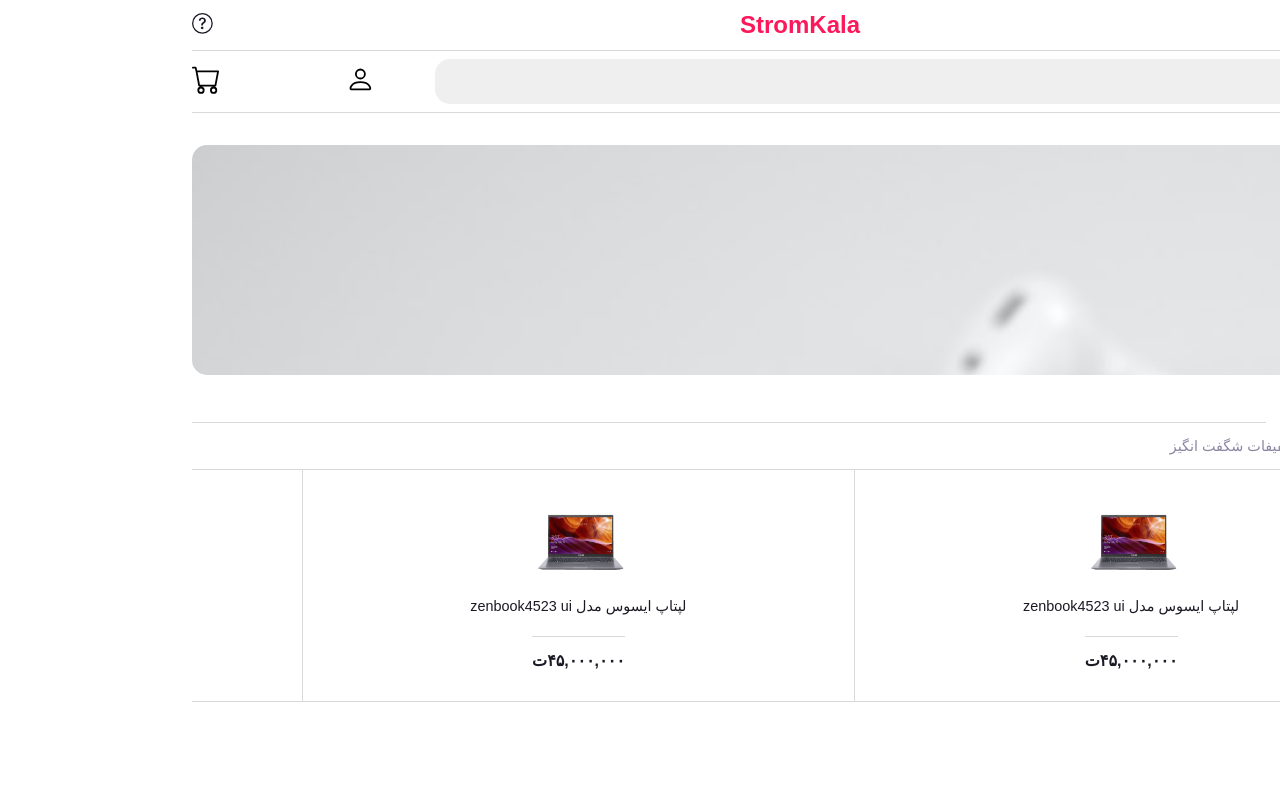
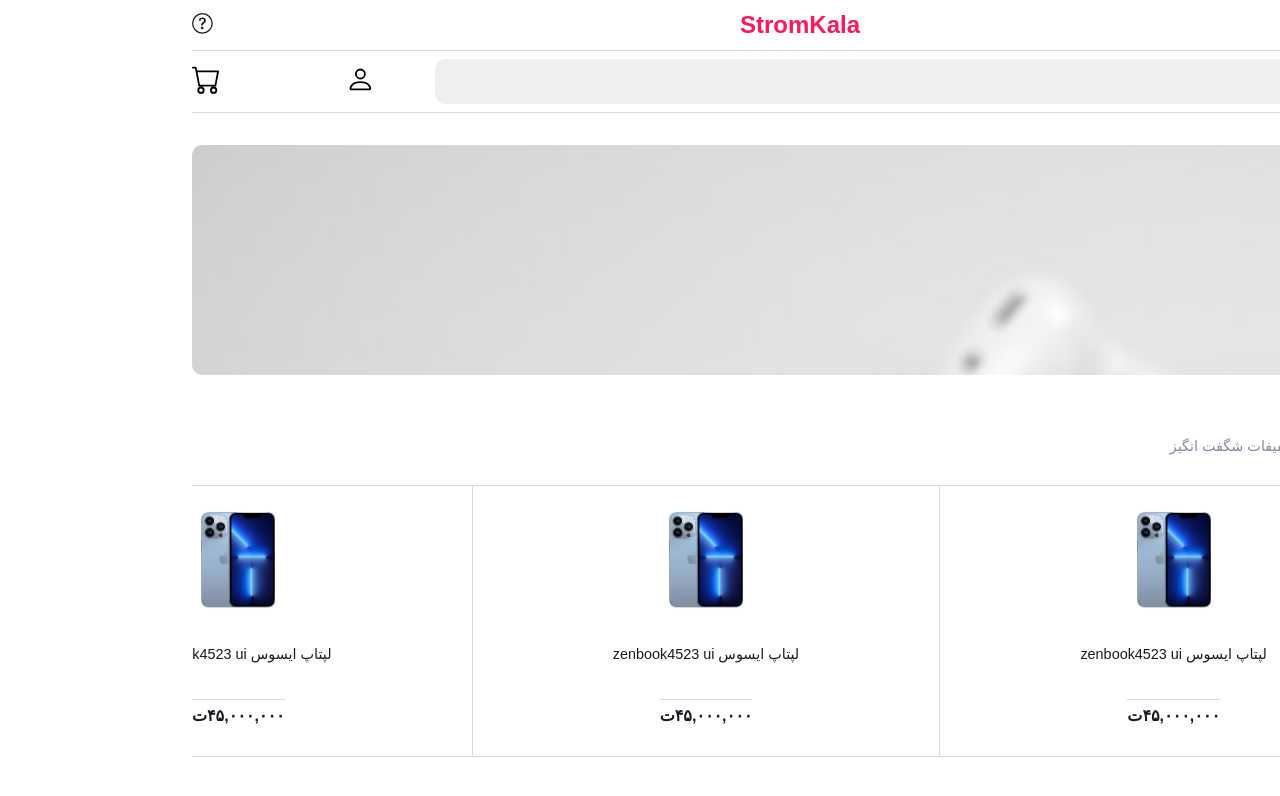
Before and after one commit to F4RD1N/storm-kala, a Next.js app: page / in a window 1280 px wide. Shown: the top 796 px of the page. Built offline with nearby package versions, Linux system fonts and the light colour scheme; a small style sheet from the web is missing.

Commit message:
update ListSlider component

```diff
--- a/components/ListSlider/ListSlider.jsx
+++ b/components/ListSlider/ListSlider.jsx
@@ -12,45 +12,42 @@
 //Styled Components
 import {
   Container,
-  Titlebar,
   Title,
   SecTitle,
-  HorizontalRule,
+  LoadMoreContainer,
+  LoadMoreButton
 } from "./ListSlider.style";
+
+//Icons
+import { AiOutlineArrowLeft } from "react-icons/ai";
 
 const ListSlider = () => {
   const mainTitle = "تخفیفات ما";
   const secTitle = "خریدی به صرفه با تخفیفات شگفت انگیز";
   return (
     <Container>
-      <Titlebar>
-        <Title>{mainTitle}</Title>
-        <HorizontalRule />
-      </Titlebar>
+      <Title>{mainTitle}</Title>
       <SecTitle>{secTitle}</SecTitle>
       <Swiper
         spaceBetween={0}
-        slidesPerView={2.2}
+        slidesPerView={2.6}
         freeMode={true}
         modules={[FreeMode]}
       >
+        {[0, 1, 2, 3, 4, 5, 6, 7, 8, 9].map((item) => {
+          return (
+            <SwiperSlide key={item} className="swiper-item">
+              <ProductCard />
+            </SwiperSlide>
+          );
+        })}
+
         <SwiperSlide className="swiper-item">
-          <ProductCard/>
-        </SwiperSlide>
-        <SwiperSlide className="swiper-item">
-          <ProductCard/>
-        </SwiperSlide>
-        <SwiperSlide className="swiper-item">
-          <ProductCard/>
-        </SwiperSlide>
-        <SwiperSlide className="swiper-item">
-          <ProductCard/>
-        </SwiperSlide>
-        <SwiperSlide className="swiper-item">
-          <ProductCard/>
-        </SwiperSlide>
-        <SwiperSlide className="swiper-item">
-          <ProductCard/>
+          <LoadMoreContainer>
+            <LoadMoreButton>
+                <AiOutlineArrowLeft />
+            </LoadMoreButton>
+            </LoadMoreContainer>
         </SwiperSlide>
       </Swiper>
     </Container>
--- a/components/ListSlider/ListSlider.style.js
+++ b/components/ListSlider/ListSlider.style.js
@@ -1,26 +1,29 @@
 import styled from "styled-components";
 
+//Global shared
+import { GlobalButton } from "../../styles/shared";
+
 export const Container = styled.div``;
-export const Titlebar = styled.div`
-  display: flex;
-  align-items: center;
-  justify-content: space-between;
-  gap: 2rem;
-`;
 
 export const Title = styled.h2`
   font-size: ${(props) => props.theme.fonts.size.listTitle};
   font-weight: bold;
   margin-bottom: 0.5rem;
 `;
-export const HorizontalRule = styled.hr`
-  align-self: center;
-  flex: 1;
-  border: none;
-  border-top: 1px solid ${(props) => props.theme.colors.border};
-`;
 export const SecTitle = styled.h3`
   color: ${(props) => props.theme.colors.textSecondary};
   font-size: ${(props) => props.theme.fonts.size.listSecTitle};
-  margin-bottom: 1rem;
+  margin-bottom: 2rem;
 `;
+
+export const LoadMoreContainer = styled.div`
+  height: 270px;
+  display: flex;
+  justify-content: center;
+  align-items: center;
+`;
+
+export const LoadMoreButton = styled(GlobalButton)`
+  border-radius: 50%;
+  font-size: 1.3rem;
+`;
--- a/components/Navbar/Navbar.style.js
+++ b/components/Navbar/Navbar.style.js
@@ -19,7 +19,7 @@
   background-color: ${(props) => props.theme.colors.gray};
   padding: 0.7rem 1rem;
   width: 80%;
-  border-radius: ${(props) => props.theme.utilities.radius};
+  border-radius: ${(props) => props.theme.utilities.radius.card};
   font-size: 1.4rem;
   color: rgb(153, 153, 153);
   gap: 0.5rem;
--- a/components/shared/ProductCard/ProductCard.jsx
+++ b/components/shared/ProductCard/ProductCard.jsx
@@ -2,7 +2,7 @@
 import Image from "next/image";
 
 //Images
-import Loptop from "../../../assets/loptop.png";
+import Loptop from "../../../assets/phone.png";
 
 //Styled Components
 import {
@@ -18,7 +18,7 @@
 
 const ProductCard = ({ hasDiscount = false }) => {
   const product = {
-    name: "لپتاپ ایسوس مدل zenbook4523 ui",
+    name: "لپتاپ ایسوس  zenbook4523 ui",
     price: "۴۵,۰۰۰,۰۰۰",
   };
   return (
--- a/components/shared/ProductCard/ProductCard.style.js
+++ b/components/shared/ProductCard/ProductCard.style.js
@@ -5,8 +5,9 @@
   flex-direction: column;
   align-items: center;
   justify-content: space-between;
-  padding: 1.5rem;
+  padding: 1.5rem .7rem;
   user-select: none;
+  height: 270px;
 `;
 export const ImageContainer = styled.div`
   width: 100px;
@@ -19,13 +20,13 @@
 export const ProductName = styled.h3`
   text-align: center;
   font-size: 0.9rem;
-  line-height: 1.8;
+  line-height: 1.5;
+  width: 80%;
 `;
 
 export const Details = styled.div`
   display: flex;
   border-top: 1px solid ${(props) => props.theme.colors.border};
-  margin-top: 1rem;
   gap: 0.5rem;
   padding: 0.5rem 0;
 `;
@@ -36,7 +37,6 @@
 `;
 
 export const Price = styled.h4`
-  margin-top: 0.5rem;
   font-weight: bold;
 `;
 export const OldPrice = styled.h4`
--- a/styles/globals.js
+++ b/styles/globals.js
@@ -34,6 +34,8 @@
     border-radius: 0 5px 5px 0;
   }
 
+
+
   h1,h2,h3,h4,h5,h6,button {
     /* font-family: ${(props) => props.theme.fonts.title}; */
   }
--- /dev/null
+++ b/styles/shared/button.js
@@ -0,0 +1,21 @@
+import styled from "styled-components";
+
+const LoadMoreButton = styled.button`
+  background-color: ${(props) => props.theme.colors.primary};
+  border: none;
+  color: #fff;
+  padding: 1rem;
+  display: flex;
+  justify-content: center;
+  align-items: center;
+  box-shadow: ${(props) => props.theme.utilities.shadow.button};
+  transition: filter 100ms linear;
+  &:hover {
+    filter: saturate(4);
+  }
+  &:active {
+    filter: saturate(8);
+  }
+`;
+
+export default LoadMoreButton
--- a/styles/shared/card.js
+++ b/styles/shared/card.js
@@ -1,7 +1,7 @@
 import styled from "styled-components";
 
 const card = styled.div`
-  border-radius: ${(props) => props.theme.utilities.radius};
+  border-radius: ${(props) => props.theme.utilities.radius.card};
   overflow: hidden;
 `;
 export default card;
--- a/styles/shared/index.js
+++ b/styles/shared/index.js
@@ -1 +1,2 @@
 export {default as GlobalCard} from './card'
+export {default as GlobalButton} from './button'
--- a/themes/default.js
+++ b/themes/default.js
@@ -17,7 +17,13 @@
     gray: "#efefef",
   },
   utilities: {
-    radius: "15px",
+    radius: {
+      card: '10px',
+      button: '5px'
+    },
+    shadow: {
+      button: '1px 1px 15px rgba(0, 0, 0, 0.1)'
+    }
   },
   // Breakpoints for responsive design
   breakpoints: {
```
